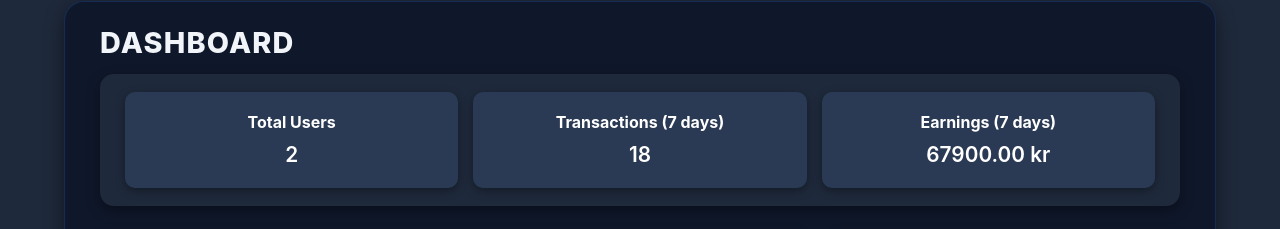
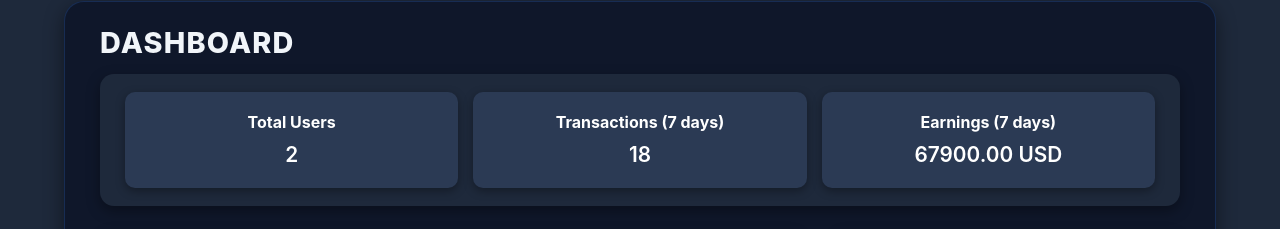
Before and after one commit to cloud9bet/AdminApplication, a React (Vite) app in the folder AdminApplication/: page /#/SiteInformation in a window 1280 px wide. Shown: the part 146-375 px from the top of the page. Built offline with nearby package versions, Linux system fonts and the light colour scheme.

Commit message:
fixet en valuta fejl og skrevet kommentar

```diff
--- a/AdminApplication/src/pages/SiteInformationPage.jsx
+++ b/AdminApplication/src/pages/SiteInformationPage.jsx
@@ -56,7 +56,7 @@ function SiteInformationPage() {
               </div>
               <div className="summary-box">
                 <h3>Earnings (7 days)</h3>
-                <p>{summary.totalEarningsLast7Days.toFixed(2)} kr</p>
+                <p>{summary.totalEarningsLast7Days.toFixed(2)} USD</p> {/* Fikser til 2 decimaler og konvertere til string */}
               </div>
             </div>
           </div>
```
